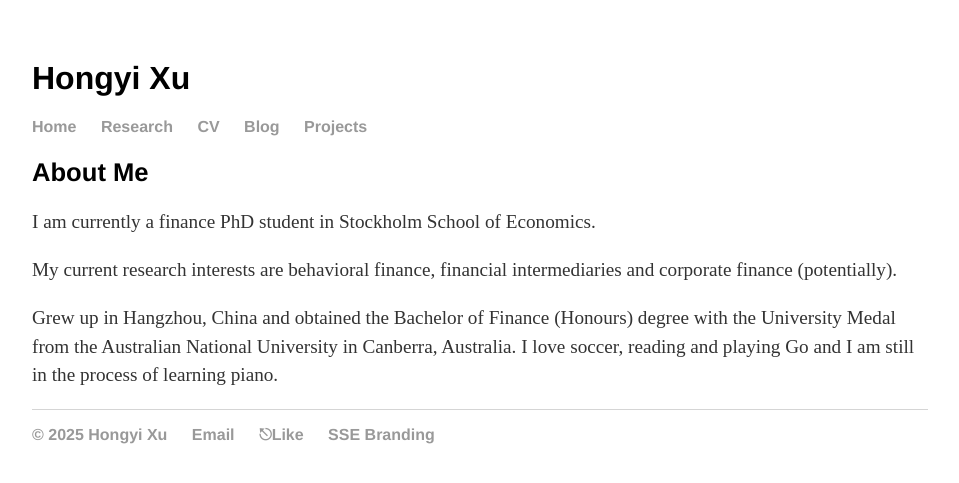
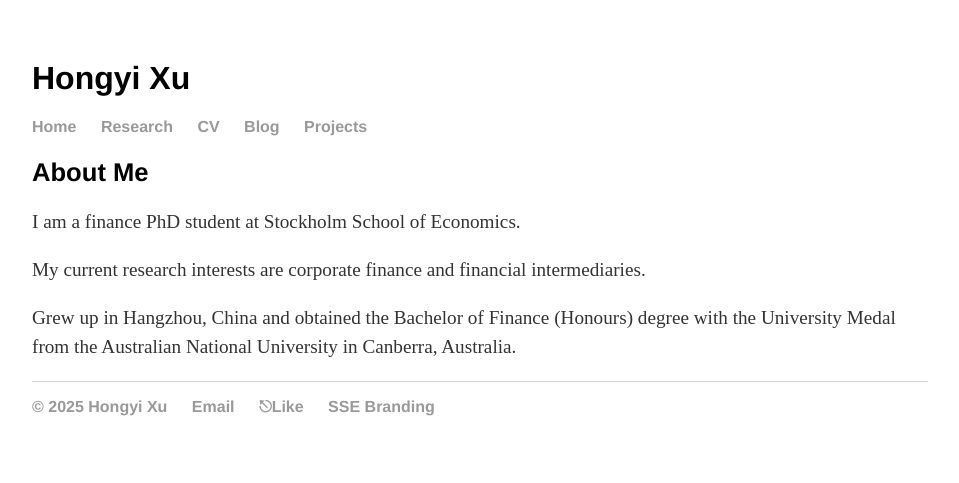
Before and after one commit to hongyileoxu/hongyileoxu.github.io, a Jekyll site: the page built from index.html, in a window 1280 px wide. Shown: the top 483 px of the page, without its empty margins (160-1119 px from the left). Built offline with Jekyll 4.4.1, drawn with Linux system fonts in a browser that asks for light colours.

Commit message:
Update index.html

```diff
--- a/index.html
+++ b/index.html
@@ -6,16 +6,17 @@ title: Hongyi Xu
 	<h2>About Me</h2>
 
 	<p>
-	I am currently a finance PhD student in Stockholm School of Economics.
+	I am a finance PhD student at Stockholm School of Economics.
 	</p>
 
 	<p>
-	My current research interests are behavioral finance, financial intermediaries and corporate finance (potentially).
+	My current research interests are corporate finance and financial intermediaries.
 	</p>
 
 	<p>
 	Grew up in Hangzhou, China and obtained the Bachelor of Finance (Honours) degree with the University Medal from the Australian National University in Canberra, Australia.
-	I love soccer, reading and playing Go and I am still in the process of learning piano.
 	</p>
 
+	<p></p>
+
 </div><!-- /.blurb -->
```
